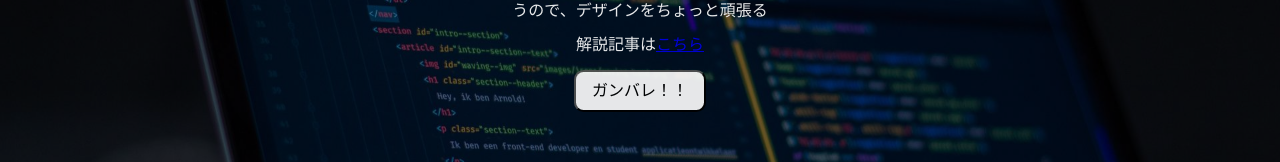
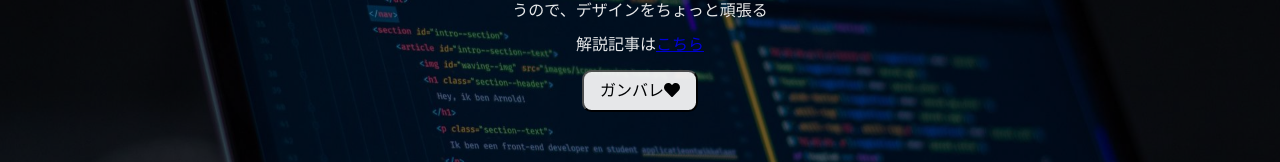
Before and after one commit to Ouvill/web_design_practice_1, a React (Create React App) app: page / in a window 1280 px wide. Shown: the part 336-498 px from the top of the page. Built offline with nearby package versions, Linux system fonts and the light colour scheme; a web font is replaced by a local one.

Commit message:
add Heart

```diff
--- a/src/App.tsx
+++ b/src/App.tsx
@@ -1,6 +1,10 @@
 import React, { Component } from "react";
 // import logo from "./logo.svg";
 import "./App.scss";
+import { FontAwesomeIcon } from "@fortawesome/react-fontawesome";
+import { library } from "@fortawesome/fontawesome-svg-core";
+import { faHeart } from "@fortawesome/free-solid-svg-icons";
+library.add(faHeart);
 
 class App extends Component {
   render() {
@@ -28,7 +32,8 @@
                   alert("ありがとうございます");
                 }}
               >
-                ガンバレ！！
+                ガンバレ
+                <FontAwesomeIcon icon={faHeart} />
               </button>
             </div>
           </div>
```
